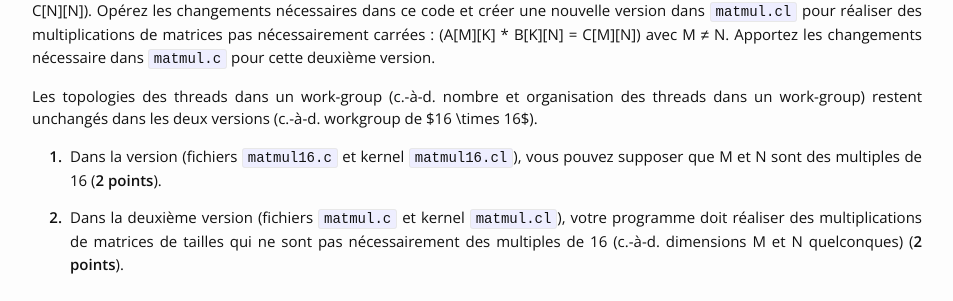
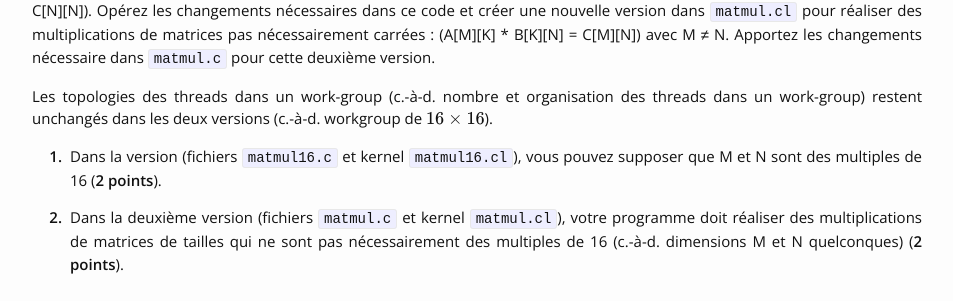
Before and after one commit to benhadid/m1ci, a Jekyll site: the page built from _assignments/01_devoir.md, in a window 1280 px wide. Shown: the part 1785-2086 px from the top of the page, without its empty margins (163-1116 px from the left). Built offline with Jekyll 4.4.1, drawn with Linux system fonts in a browser that asks for light colours; nearby versions of some CDN libraries; formulas are drawn with MathJax 3.

Commit message:
typo fix

```diff
--- a/_assignments/01_devoir.md
+++ b/_assignments/01_devoir.md
@@ -92,7 +92,7 @@ Le programme fourni dans `mandelbrot.c` calcule la fractale de Mandelbrot en uti
 Complétez le code dans `matmul16.cl` afin de réaliser une multiplication de matrices carrées $$(N \times N)$$ (A[N][K] * B[K][N] = C[N][N]).
 Opérez les changements nécessaires dans ce code et créer une nouvelle version dans `matmul.cl` pour réaliser des multiplications de matrices pas nécessairement carrées : (A[M][K] * B[K][N] = C[M][N]) avec M ≠ N. Apportez les changements nécessaire dans `matmul.c` pour cette deuxième version.
 
-Les topologies des threads dans un work-group (c.-à-d. nombre et organisation des threads dans un work-group) restent unchangés dans les deux versions (c.-à-d. workgroup de $16 \times 16$).
+Les topologies des threads dans un work-group (c.-à-d. nombre et organisation des threads dans un work-group) restent unchangés dans les deux versions (c.-à-d. workgroup de $$16 \times 16$$).
 
  1. Dans la version (fichiers `matmul16.c` et kernel `matmul16.cl`), vous pouvez supposer que M et N sont des multiples de 16 (**2 points**).
 
```
